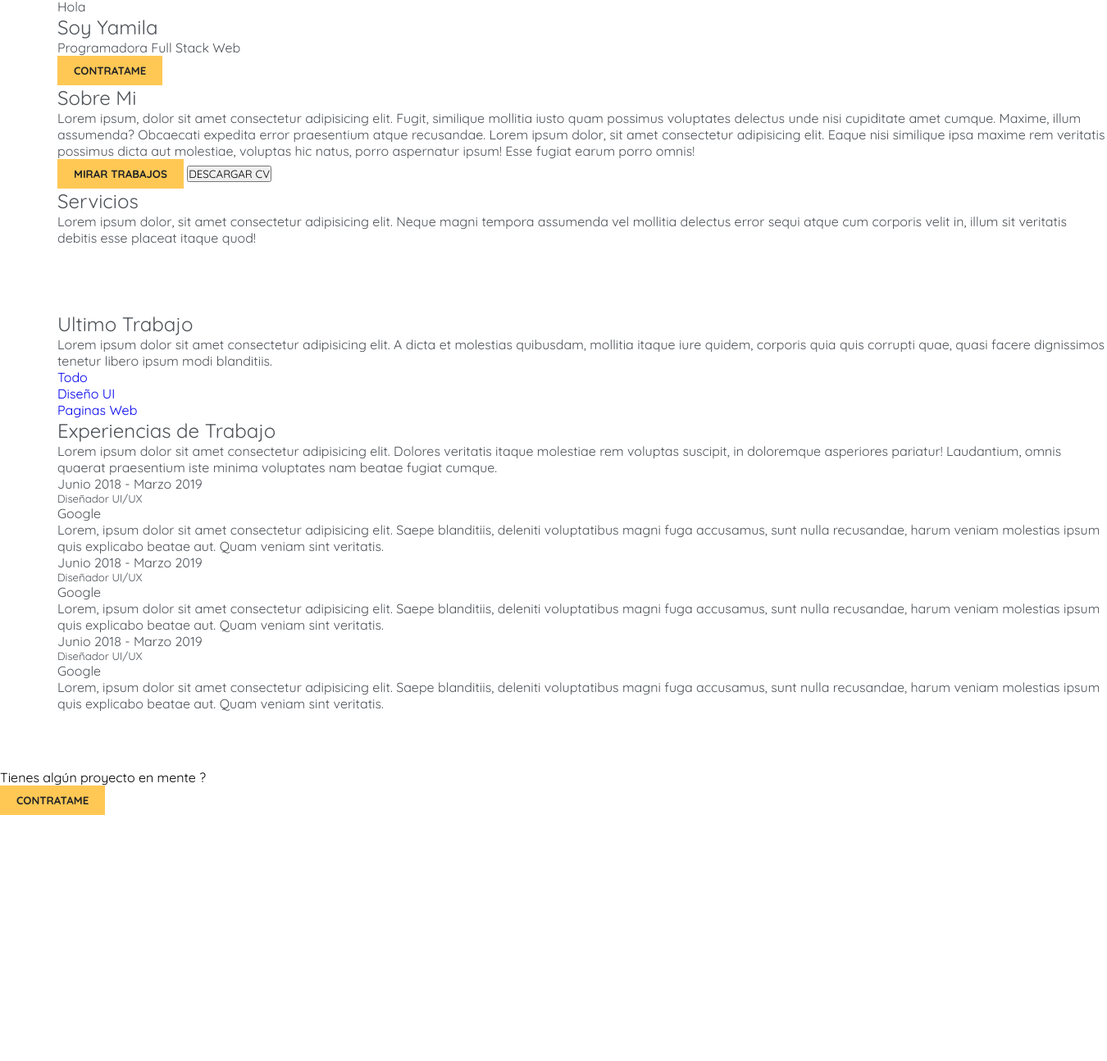
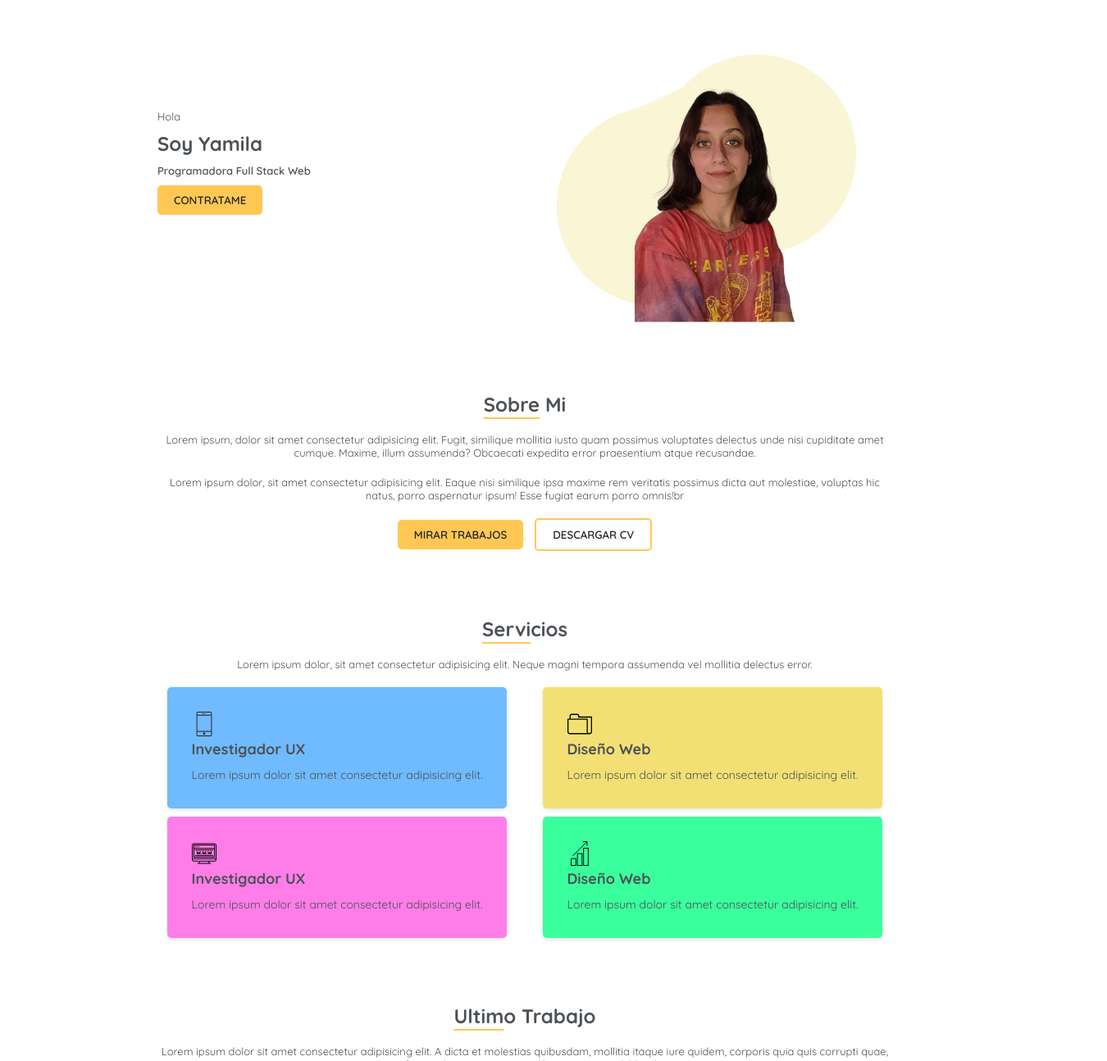
Before and after one commit to yamilabustos/ProyectOne, a plain HTML site: page index.html in a window 1280 px wide. Shown: the part 72-1366 px from the top of the page at 82% size, 1350 px wide, since content can reach past the window. Before the commit the page ends 1066 px from the top, so only its background shows below. Drawn offline with Linux system fonts and the light colour scheme.

Commit message:
Realice la seccion inicio, sobre mi, servicios y parte de Ultimo Trabajo

```diff
--- a/css/estilo.css
+++ b/css/estilo.css
@@ -11,6 +11,7 @@
 
 /* Creación del MENU */
 header{
+  justify-content: space-around;
   position: fixed;
   top: 0;
   width: 100%;
@@ -36,18 +37,22 @@ header{
   font-weight: bold;
   font-size: 40px;
 
+
 }
 
 .menu{
  width: 70%;
  height: 70px;
- float:left;
+ float: inline-end;
  box-sizing: border-box;
- text-align: right;
+ justify-content: end;
+ text-align: end;
+
 }
 
-.menu ul li{
+.menu ul li {
   display: inline-block;
+
 }
 
 .menu ul li a{
@@ -65,26 +70,263 @@ header{
 }
 
 
+
+/* Inicio de la Pagina */
+
 main{
-  margin: 70px;
+  /* background-color: violet; */
   width: 100%;
   height: auto;
+  margin-top: 70px;
+  color:rgb(77, 82, 87);
+}
 
-  color:rgb(77, 82, 87);
-  font-family: "Quicksand", sans-serif;
-  font-optical-sizing: auto;
-  font-weight: weight;
-  font-style:normal;
 
+.inicio{
+  width: 70%;
+  height: 400px;
+  margin:auto;
+  display: flex;
+  align-items: center;
+
+}
+.texto{
+   width: 70%;
+   float: left;
+   display: inline;
+}
+ .texto p{
+  margin-bottom: 10px;
+ }
+.texto h1{
+  font-weight: bold;
+  margin-bottom: 10px;
+}
+.description{
+  font-weight: 600;
+  margin-bottom: 10px;
+}
+.imagen{
+  width: 60%;
+  height: 400px;
+  display:flex;
+  padding-top: 60px;
+  box-sizing: border-box;
+
+  margin: auto;
+
+}
+.imagen-inicio img{
+  display: flex;
+  margin:auto;
 }
 
 .boton{
   padding: 10px 20px;
-  border: 0;
+  border: none;
+  border-radius: 5px;
   background:rgb(255, 200, 85);
   color:rgb(35, 37, 39);
-  font-family: "Quicksand", sans-serif;
-  font-optical-sizing: auto;
-  font-weight:bolder;
-  font-style:normal;
+  font-weight: 600;
+  cursor: pointer;
+
 }
+.boton:hover{
+  background-color: white;
+  border: 2px solid rgb(255, 200, 85);
+
+}
+/* Sobre Mi */
+
+.sobre-mi{
+  /* background-color: yellow; */
+  width: 70%;
+  height: auto;
+  margin: auto;
+
+
+}
+.texto-about-me {
+  /* background-color: blue; */
+  /* padding-top: 80px; */
+  margin-top: 80px;
+  text-align: center;
+}
+
+h2{
+
+  font-weight: bold;
+  margin-bottom: 20px;
+}
+ span{
+  font-weight: bold;
+  text-decoration: underline rgb(255, 200, 85) ;
+  text-underline-offset: 7px;
+  /* letter-spacing: 0.2em; */
+ }
+
+ p{
+  white-space: break-lines;
+  font-size: small;
+  font-style:inherit;
+  margin-bottom: 20px;
+  /* line-height: 1.5; */
+  /* margin-bottom: 20px; */
+  /* padding-bottom: 20px; */
+ }
+
+ .parte-botones{
+  text-align: center;
+
+ }
+
+ .boton2{
+  padding: 10px 20px;
+  border: 2px solid rgb(255, 200, 85);
+  border-radius: 5px;
+  background: white;
+  color:rgb(35, 37, 39);
+  font-weight: 600;
+  cursor: pointer;
+  margin-left: 10px;
+ }
+
+ .boton2:hover{
+  background-color: rgb(255, 200, 85);
+  border: none;
+}
+
+/* Servicios */
+
+.servicios{
+  width: 70%;
+  height: auto;
+  margin: auto;
+}
+
+.texto-servicios{
+  margin-top: 80px;
+  text-align: center;
+}
+
+.primera-linea{
+  /* background-color: blueviolet; */
+  display: flex; /* Arrange boxes in a row */
+  /* flex-wrap: wrap; Wrap boxes to multiple rows if necessary */
+  justify-content: space-around; /* Distribute boxes evenly with spacing */
+  gap: 20px;
+  margin-bottom: 10px;
+}
+
+.segunda-linea{
+  /* background-color: aqua; */
+  display: flex; /* Arrange boxes in a row */
+  /* flex-wrap: wrap; Wrap boxes to multiple rows if necessary */
+  justify-content: space-around; /* Distribute boxes evenly with spacing */
+  gap: 20px;
+
+}
+
+.box{
+  padding: 30px;
+  border-radius: 5px; /* Add rounded corners */
+  box-shadow: 0 2px 5px rgba(0, 0, 0, 0.1); /* Add subtle shadow */
+  text-align:left;
+
+}
+
+/* .box img{
+} */
+
+.box h3{
+  margin-bottom: 10px; /* Add space below the heading */
+  font-size: 18px; /* Adjust heading font size */
+  font-weight: bold;
+}
+
+.box p{
+  margin-bottom: 0; /* Remove default bottom margin */
+  font-size: 14px; /* Adjust paragraph font size */
+  line-height: 1.5;
+}
+
+.box img{
+  max-width: 30px;
+}
+
+#b1{
+  background-color: rgb(112, 186, 255) ;
+}
+#b2{
+  background-color: rgb(243, 224, 117) ;
+}
+#b3{
+  background-color: rgb(255, 125, 233);
+}
+#b4{
+  background-color: rgb(58, 255, 157) ;
+}
+
+/* Último Trabajo */
+
+.ultimo-trabajo{
+  width: 70%;
+  height: auto;
+  margin: auto;
+}
+.texto-ultimo-trabajo{
+  margin-top: 80px;
+  text-align: center;
+}
+
+.nav-ultimo-trabajo{
+  background-color: violet;
+  display:flex;
+  justify-content: space-around;
+  /* margin-bottom: 20px; */
+  margin-bottom: 20px;
+  text-align: center;
+
+
+}
+
+.seccion-img{
+  background-color: yellowgreen;
+  display: flex; /* Arrange images in a row */
+  /* flex-wrap: wrap; Wrap images to multiple rows if necessary */
+  /* justify-content: center; Distribute images evenly with spacing */
+  gap: 20px;
+  margin: auto;
+  /* grid-template-columns: repeat(3, 1fr); */
+
+}
+
+.seccion-img img{
+  max-width: 150px; /* Set maximum width for images */
+  height: auto;
+  margin: auto;
+}
+
+#seccion-img1{
+  background-color: aqua;
+  height: 100%;
+
+
+}
+/* }
+.seccion-img img:nth-child(1),
+.seccion-img img:nth-child(2),
+.seccion-img img:nth-child(3){
+  grid-column: 1;
+}
+
+.seccion-img img:nth-child(4),
+.seccion-img img:nth-child(5){
+  grid-column: 2;
+}
+
+.seccion-img img:nth-child(6)
+.seccion-img img:nth-child(7)
+.seccion-img img:nth-child(8){
+  grid-column: 3;
+} */
--- a/index.html
+++ b/index.html
@@ -3,18 +3,17 @@
 <head>
   <meta charset="UTF-8">
   <meta name="viewport" content="width=device-width, initial-scale=1.0">
-  <title>Yamila Busto</title>
+  <title>Yamila Bustos</title>
   <link rel="stylesheet" href="css/estilo.css" type="text/css">
   <link rel="preconnect" href="https://fonts.googleapis.com">
   <link rel="preconnect" href="https://fonts.gstatic.com" crossorigin>
   <link href="https://fonts.googleapis.com/css2?family=Quicksand:wght@300..700&display=swap" rel="stylesheet">
-
 </head>
 <body>
   <header>
     <div class="ancho">
       <div class="logo">
-        <h1><a href="index.html">Y.</a></h1>
+        <h1><a  href="index.html">Y.</a></h1>
       </div>
       <nav class="menu">
         <ul>
@@ -41,80 +40,102 @@
   </header>
 
   <main>
-    <section>
-      <p>Hola</p>
-      <h1>Soy Yamila</h1>
-      <p class="Description">Programadora Full Stack Web</p>
-      <button class="boton">CONTRATAME</button>
-    </section>
+    <section class="inicio">
+      <div class="texto">
+        <p>Hola</p>
+        <h1>Soy Yamila</h1>
+        <p class="description">Programadora Full Stack Web</p>
+        <button class="boton">CONTRATAME</button>
+      </div>
 
-    <section>
-      <h2>Sobre Mi</h2>
-      <p>Lorem ipsum, dolor sit amet consectetur adipisicing elit. Fugit, similique mollitia iusto quam possimus voluptates delectus unde nisi cupiditate amet cumque. Maxime, illum assumenda? Obcaecati expedita error praesentium atque recusandae.
 
-        Lorem ipsum dolor, sit amet consectetur adipisicing elit. Eaque nisi similique ipsa maxime rem veritatis possimus dicta aut molestiae, voluptas hic natus, porro aspernatur ipsum! Esse fugiat earum porro omnis!
-      </p>
-      <button class="boton">MIRAR TRABAJOS</button>
-      <BUTton>DESCARGAR CV</BUTton>
-    </section>
-
-    <section>
-      <h2>Servicios</h2>
-      <p>Lorem ipsum dolor, sit amet consectetur adipisicing elit. Neque magni tempora assumenda vel mollitia delectus error sequi atque cum corporis velit in, illum sit veritatis debitis esse placeat itaque quod!</p>
-      <div>
-        <img src="" alt="">
-        <h3></h3>
-        <p></p>
-      </div>
-      <div>
-        <img src="" alt="">
-        <h3></h3>
-        <p></p>
-      </div>
-      <div>
-        <img src="" alt="">
-        <h3></h3>
-        <p></p>
-      </div>
-      <div>
-        <img src="" alt="">
-        <h3></h3>
-        <p></p>
+      <div class="imagen">
+        <img src="img/inicio.img.png">
       </div>
     </section>
 
-    <section>
-      <h2>Ultimo Trabajo</h2>
-      <p>Lorem ipsum dolor sit amet consectetur adipisicing elit. A dicta et molestias quibusdam, mollitia itaque iure quidem, corporis quia quis corrupti quae, quasi facere dignissimos tenetur libero ipsum modi blanditiis.</p>
-      <nav>
+    <section class="sobre-mi">
+      <div class="texto-about-me">
+         <h2><span>Sobre</span> Mi</h2>
+         <p>Lorem ipsum, dolor sit amet consectetur adipisicing elit. Fugit, similique mollitia iusto quam possimus voluptates delectus unde nisi cupiditate amet cumque. Maxime, illum assumenda? Obcaecati expedita error praesentium atque recusandae.</p>
+
+         <p>Lorem ipsum dolor, sit amet consectetur adipisicing elit. Eaque nisi similique ipsa maxime rem veritatis possimus dicta aut molestiae, voluptas hic natus, porro aspernatur ipsum! Esse fugiat earum porro omnis!br</p>
+      </div>
+
+      <div class="parte-botones">
+        <button class="boton">MIRAR TRABAJOS<button>
+        <button class="boton2">DESCARGAR CV</button>
+      </div>
+    </section>
+
+    <section class="servicios">
+     <div class="texto-servicios">
+       <h2><span>Servi</span>cios</h2>
+       <p>Lorem ipsum dolor, sit amet consectetur adipisicing elit. Neque magni tempora assumenda vel mollitia delectus error.</p>
+     </div>
+    <div class="primera-linea">
+      <div class="box" id="b1">
+        <img src="img/phone.svg">
+        <h3>Investigador UX</h3>
+        <p>Lorem ipsum dolor sit amet consectetur adipisicing elit.</p>
+      </div>
+      <div class="box" id="b2">
+        <img src="img/folder.svg">
+        <h3>Diseño Web</h3>
+        <p>Lorem ipsum dolor sit amet consectetur adipisicing elit.</p>
+      </div>
+    </div>
+    <div class="segunda-linea">
+      <div class="box" id="b3">
+        <img src="img/computer.svg">
+        <h3>Investigador UX</h3>
+        <p>Lorem ipsum dolor sit amet consectetur adipisicing elit.</p>
+      </div>
+      <div class="box" id="b4">
+        <img src="img/incremento.svg" >
+        <h3>Diseño Web</h3>
+        <p>Lorem ipsum dolor sit amet consectetur adipisicing elit.</p>
+      </div>
+    </div>
+
+    </section>
+
+    <section class="ultimo-trabajo">
+      <div class="texto-ultimo-trabajo">
+        <h2><span>Ultim</span>o Trabajo</h2>
+        <p>Lorem ipsum dolor sit amet consectetur adipisicing elit. A dicta et molestias quibusdam, mollitia itaque iure quidem, corporis quia quis corrupti quae, quasi facere dignissimos tenetur libero ipsum modi blanditiis.</p>
+      </div>
+
+      <nav class="nav-ultimo-trabajo">
+        <a href="#">Todo</a>
+        <a href="#">Diseño UI</a>
+        <a href="#">Paginas Web</a>
+      </nav>
+
+      <nav class="seccion-img">
+        <div id="seccion-img1">
+          <img src="img/img1.jpg">
+          <img src="img/img4.jpg">
+          <img src="img/img3.jpg">
+        </div>
+        <div id="seccion-img2">
+          <img src="img/img2.jpg">
+          <img src="img/img5.jpg">
+        </div>
+        <div id="seccion-img3">
+          <img src="img/img6.jpg">
+          <img src="img/img7.jpg">
+          <img src="img/img8.jpg">
+        </div>
         <div>
-          <a href="#">Todo</a>
-          <img src="" alt="">
-          <img src="" alt="">
-          <img src="" alt="">
-          <img src="" alt="">
+
           <img src="" alt="">
           <img src="" alt="">
           <img src="" alt="">
           <img src="" alt="">
         </div>
         <div>
-          <a href="#">Diseño UI</a>
-          <img src="" alt="">
-          <img src="" alt="">
-          <img src="" alt="">
-          <img src="" alt="">
-          <img src="" alt="">
-          <img src="" alt="">
-          <img src="" alt="">
-          <img src="" alt="">
-        </div>
-        <div>
-          <a href="#">Paginas Web</a>
-          <img src="" alt="">
-          <img src="" alt="">
-          <img src="" alt="">
-          <img src="" alt="">
+
           <img src="" alt="">
           <img src="" alt="">
           <img src="" alt="">
```
Also changed, not shown: img/computer.svg (added), img/folder.svg (added), img/img1.jpg (added), img/img2.jpg (added), img/img3.jpg (added), img/img4.jpg (added), img/img6.jpg (added), img/img7.jpg (added), img/incremento.svg (added), img/inicio.img.png (added), img/phone.svg (added), 2 other files.
